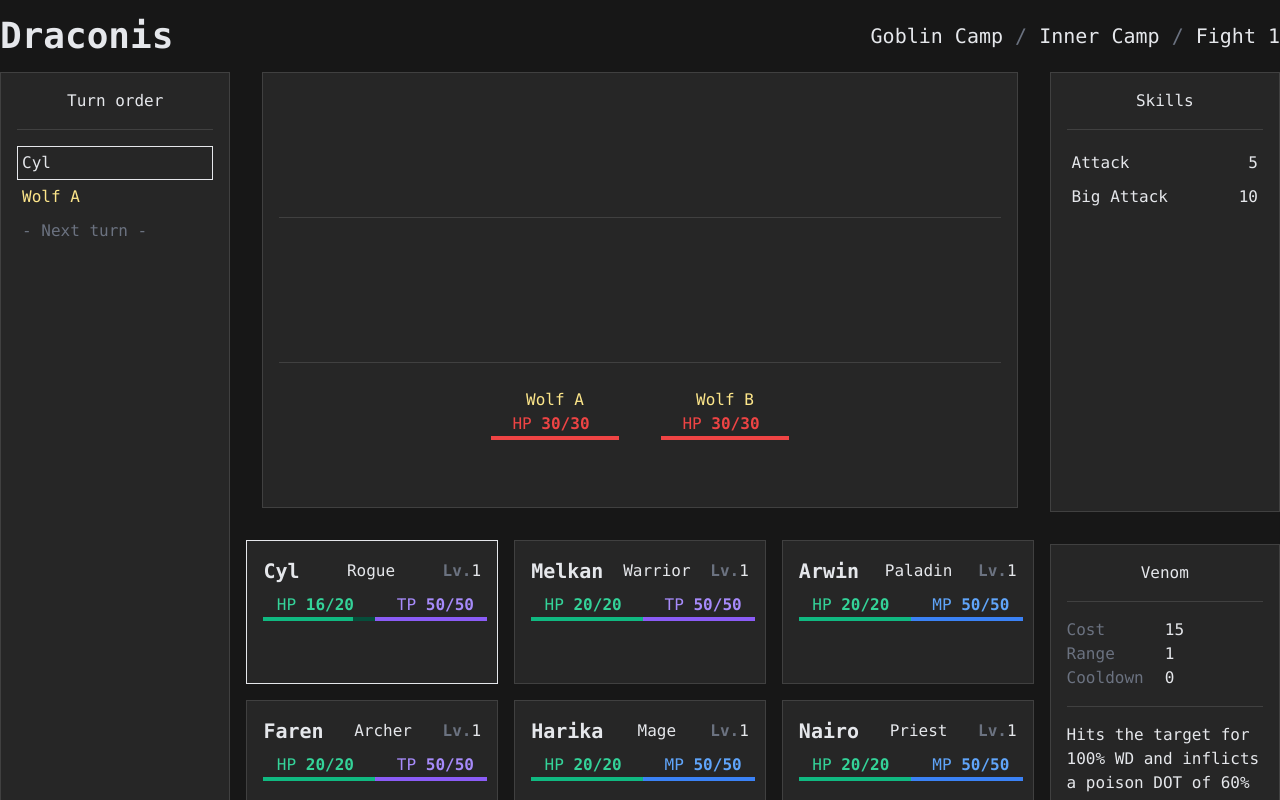
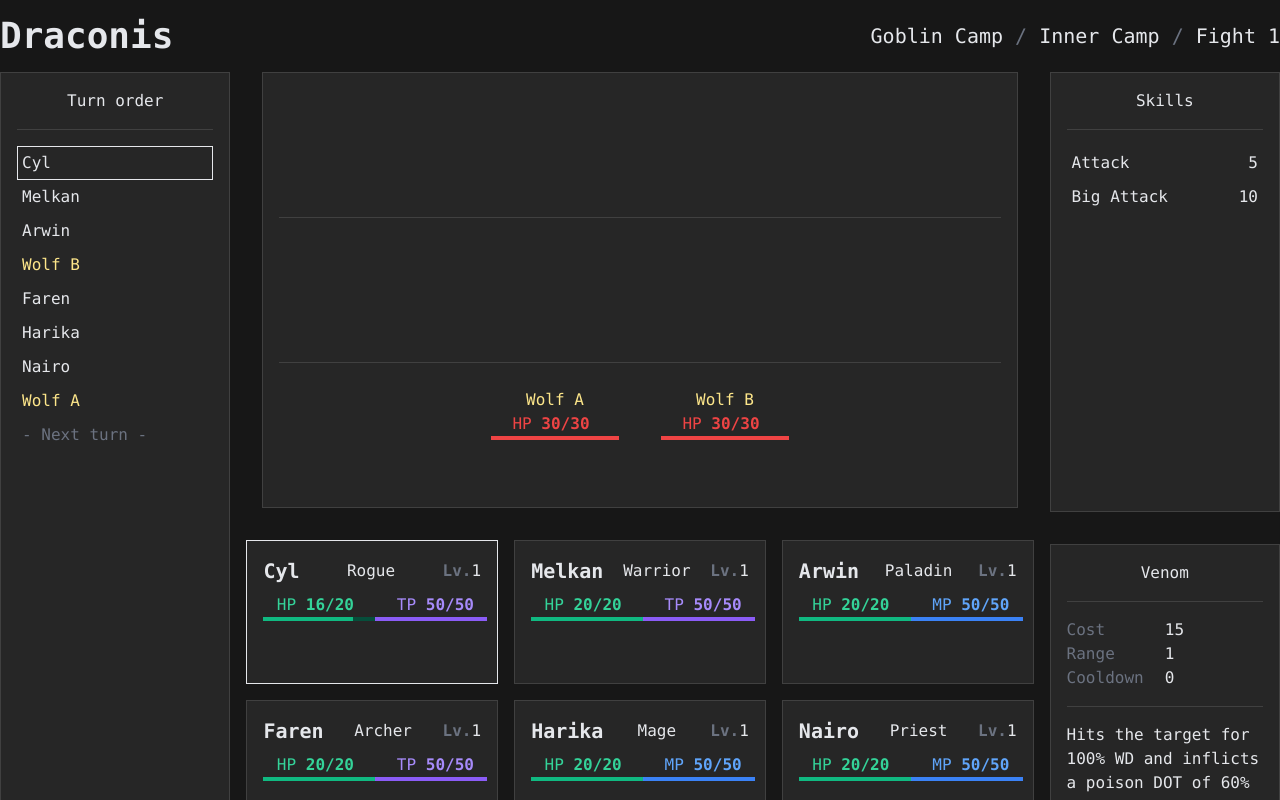
Before and after one commit to fbeaufume/draconis, an Angular app: page / in a window 1280 px wide. Shown: the top 800 px of the page. Built offline with nearby package versions, Linux system fonts and the light colour scheme.

Commit message:
Added all characters and enemies in the turn order

```diff
--- a/src/app/fight/fight.service.ts
+++ b/src/app/fight/fight.service.ts
@@ -12,31 +12,24 @@ export class FightService {
 
   partyLocation: PartyLocation = new PartyLocation('Goblin Camp', 'Inner Camp', 'Fight 1');
 
+  // Currently using the same skills for all characters
+  skills: Skill[] = [
+    new Skill('Attack', 5, 1, 0, 8, 'Basic attack, does 100% WD'),
+    new Skill('Big Attack', 10, 1, 0, 12, 'Big attack, does 150% WD'),
+    // new Skill('Defend', 0, 1, 0, 'Reduce taken damage by 30% until next turn'),
+    // new Skill('Venom', 15, 1, 0, 'Hits the target for 100% damage and inflicts 60% poison damage over 3 turns'),
+    // new Skill('Vanish', 10, 0, 4, 'Disappear and become immune to attacks'),
+    // new Skill('Back Stab', 10, 1, 0, 'Hits the target for 180% damage')
+  ];
+
   party: Party = new Party([
-      new Character('Cyl', 'Rogue', 1, 20, false, 50, [
-        new Skill('Attack', 5, 1, 0, 8, 'Basic attack, does 100% WD'),
-        new Skill('Big Attack', 10, 1, 0, 12, 'Big attack, does 150% WD'),
-        // new Skill('Defend', 0, 1, 0, 'Reduce taken damage by 30% until next turn'),
-        // new Skill('Venom', 15, 1, 0, 'Hits the target for 100% damage and inflicts 60% poison damage over 3 turns'),
-        // new Skill('Vanish', 10, 0, 4, 'Disappear and become immune to attacks'),
-        // new Skill('Back Stab', 10, 1, 0, 'Hits the target for 180% damage')
-      ]),
-      new Character('Melkan', 'Warrior', 1, 20, false, 50, [
-        new Skill('Attack', 0, 1, 0, 8, 'Basic attack, does 100% WD')
-      ]),
-      new Character('Arwin', 'Paladin', 1, 20, true, 50, [
-        new Skill('Attack', 0, 1, 0, 8, 'Basic attack, does 100% WD')
-      ])],
+      new Character('Cyl', 'Rogue', 1, 20, false, 50, this.skills),
+      new Character('Melkan', 'Warrior', 1, 20, false, 50, this.skills),
+      new Character('Arwin', 'Paladin', 1, 20, true, 50, this.skills)],
     [
-      new Character('Faren', 'Archer', 1, 20, false, 50, [
-        new Skill('Attack', 0, 2, 0, 8, 'Basic attack, does 100% WD')
-      ]),
-      new Character('Harika', 'Mage', 1, 20, true, 50, [
-        new Skill('Attack', 0, 2, 0, 8, 'Basic attack, does 100% WD')
-      ]),
-      new Character('Nairo', 'Priest', 1, 20, true, 50, [
-        new Skill('Attack', 0, 2, 0, 8, 'Basic attack, does 100% WD')
-      ])
+      new Character('Faren', 'Archer', 1, 20, false, 50, this.skills),
+      new Character('Harika', 'Mage', 1, 20, true, 50, this.skills),
+      new Character('Nairo', 'Priest', 1, 20, true, 50, this.skills)
     ]);
 
   opposition: Opposition = new Opposition([
--- a/src/app/fight/model.ts
+++ b/src/app/fight/model.ts
@@ -181,6 +181,12 @@ export class TurnOrder {
     // Initialize the current turn order
     this.currentOrder.push(opposition.row1Enemies[0]);
     this.currentOrder.push(party.row1Characters[0]);
+    this.currentOrder.push(party.row1Characters[1]);
+    this.currentOrder.push(party.row1Characters[2]);
+    this.currentOrder.push(opposition.row1Enemies[1]);
+    this.currentOrder.push(party.row2Characters[0]);
+    this.currentOrder.push(party.row2Characters[1]);
+    this.currentOrder.push(party.row2Characters[2]);
   }
 
   private static shuffle(array: Creature[]) {
```
